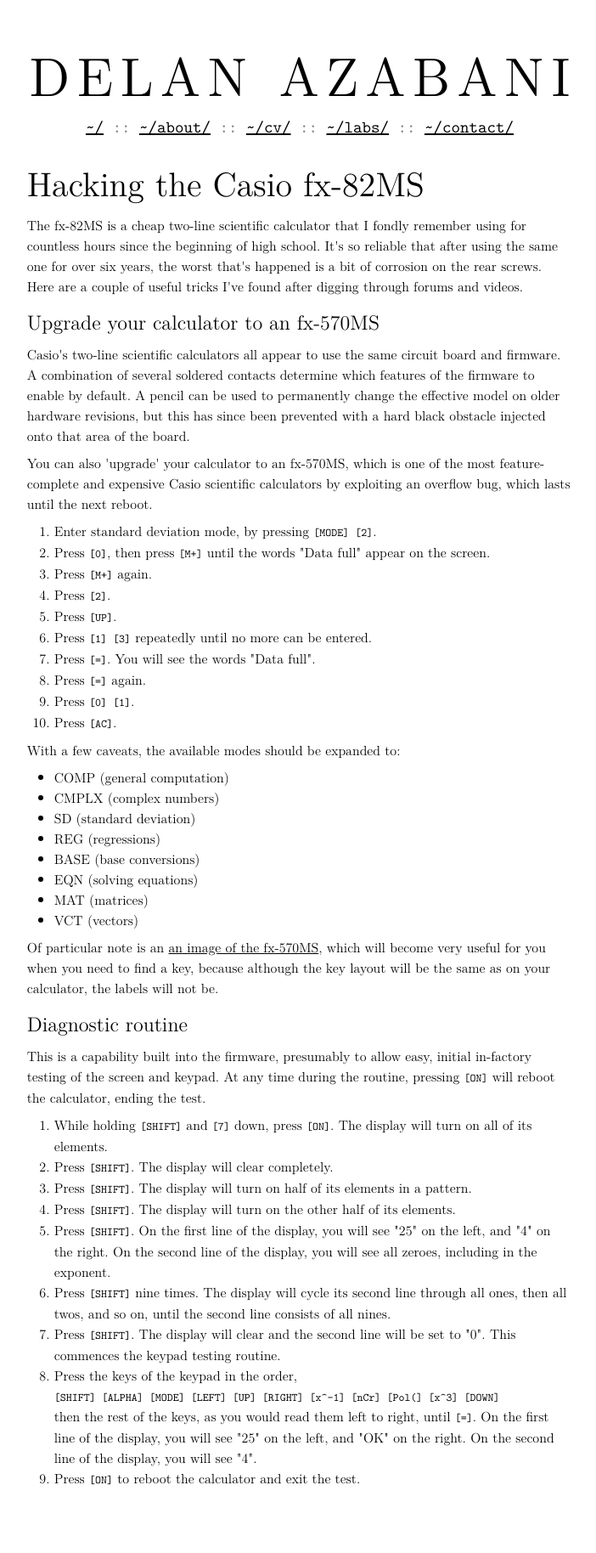
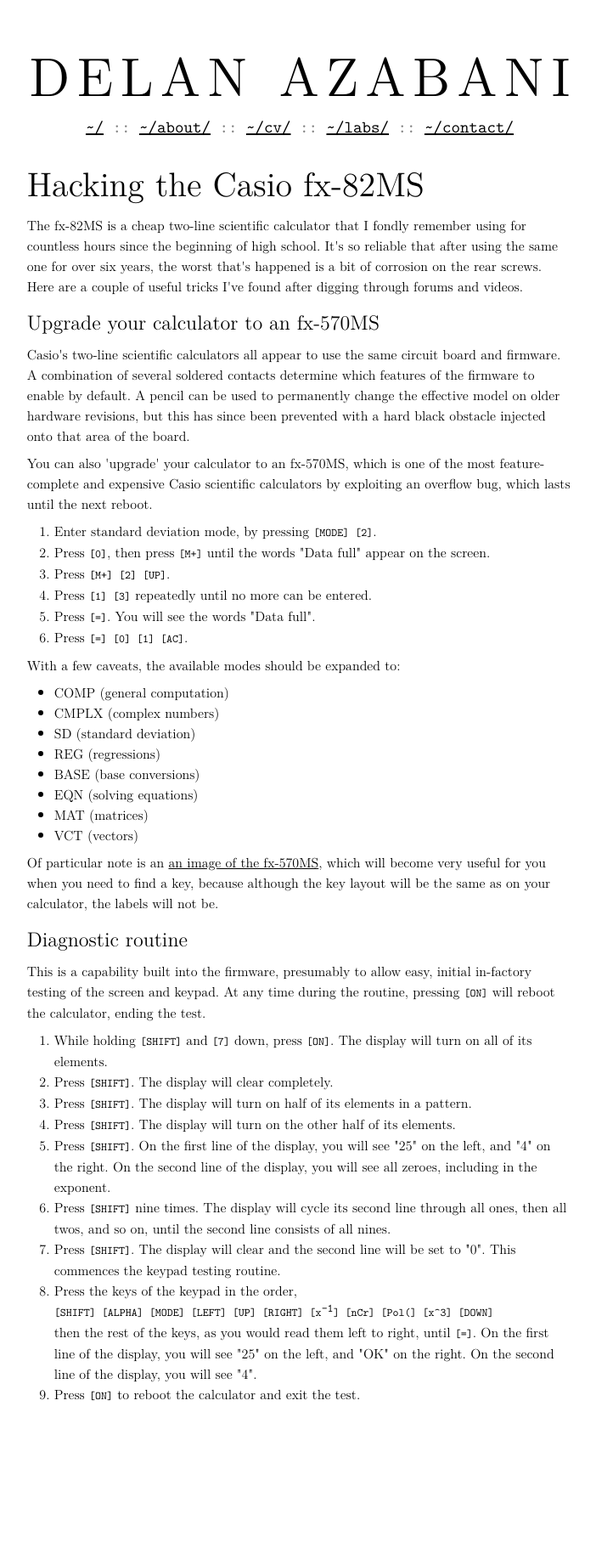
Before and after one commit to delan/www.azabani.com, a Jekyll site: the page built from _posts/2014-01-02-hacking-casio-fx-82ms.html, in a window 1280 px wide. Shown: the whole page at 85% size, without its empty margins (287-989 px from the left). Built offline with Jekyll 4.4.1, drawn with Linux system fonts in a browser that asks for light colours; after the commit the page ends 1729 px from its top, so only the background shows below that.

Commit message:
post cleanup and superscript/subscript styles

```diff
--- a/_posts/2014-01-02-hacking-casio-fx-82ms.html
+++ b/_posts/2014-01-02-hacking-casio-fx-82ms.html
@@ -27,14 +27,10 @@
 	<li>Enter standard deviation mode, by pressing <code>[MODE] [2]</code>.
 	<li>Press <code>[0]</code>, then press <code>[M+]</code> until the words
 	    "Data full" appear on the screen.
-	<li>Press <code>[M+]</code> again.
-	<li>Press <code>[2]</code>.
-	<li>Press <code>[UP]</code>.
+	<li>Press <code>[M+] [2] [UP]</code>.
 	<li>Press <code>[1] [3]</code> repeatedly until no more can be entered.
 	<li>Press <code>[=]</code>. You will see the words "Data full".
-	<li>Press <code>[=]</code> again.
-	<li>Press <code>[0] [1]</code>.
-	<li>Press <code>[AC]</code>.
+	<li>Press <code>[=] [0] [1] [AC]</code>.
 </ol>
 
 <p>With a few caveats, the available modes should be expanded to:
@@ -78,8 +74,8 @@
 	<li>Press <code>[SHIFT]</code>. The display will clear and the second
 	    line will be set to "0". This commences the keypad testing routine.
 	<li>Press the keys of the keypad in the order,<br>
-	    <code>[SHIFT] [ALPHA] [MODE] [LEFT] [UP] [RIGHT] [x^-1] [nCr] [Pol(]
-	    [x^3] [DOWN]</code><br>
+	    <code>[SHIFT] [ALPHA] [MODE] [LEFT] [UP] [RIGHT] [x<sup>-1</sup>]
+	    [nCr] [Pol(] [x^3] [DOWN]</code><br>
 	    then the rest of the keys, as you would read them left to right,
 	    until <code>[=]</code>. On the first line of the display, you will
 	    see "25" on the left, and "OK" on the right. On the second line of
--- a/css/all.css
+++ b/css/all.css
@@ -67,6 +67,12 @@
 ol {
 	list-style: decimal outside none;
 }
+sub {
+	vertical-align: sub;
+}
+sup {
+	vertical-align: super;
+}
 nav {
 	text-align: center;
 	font-family: 'LM Mono 10';
```
